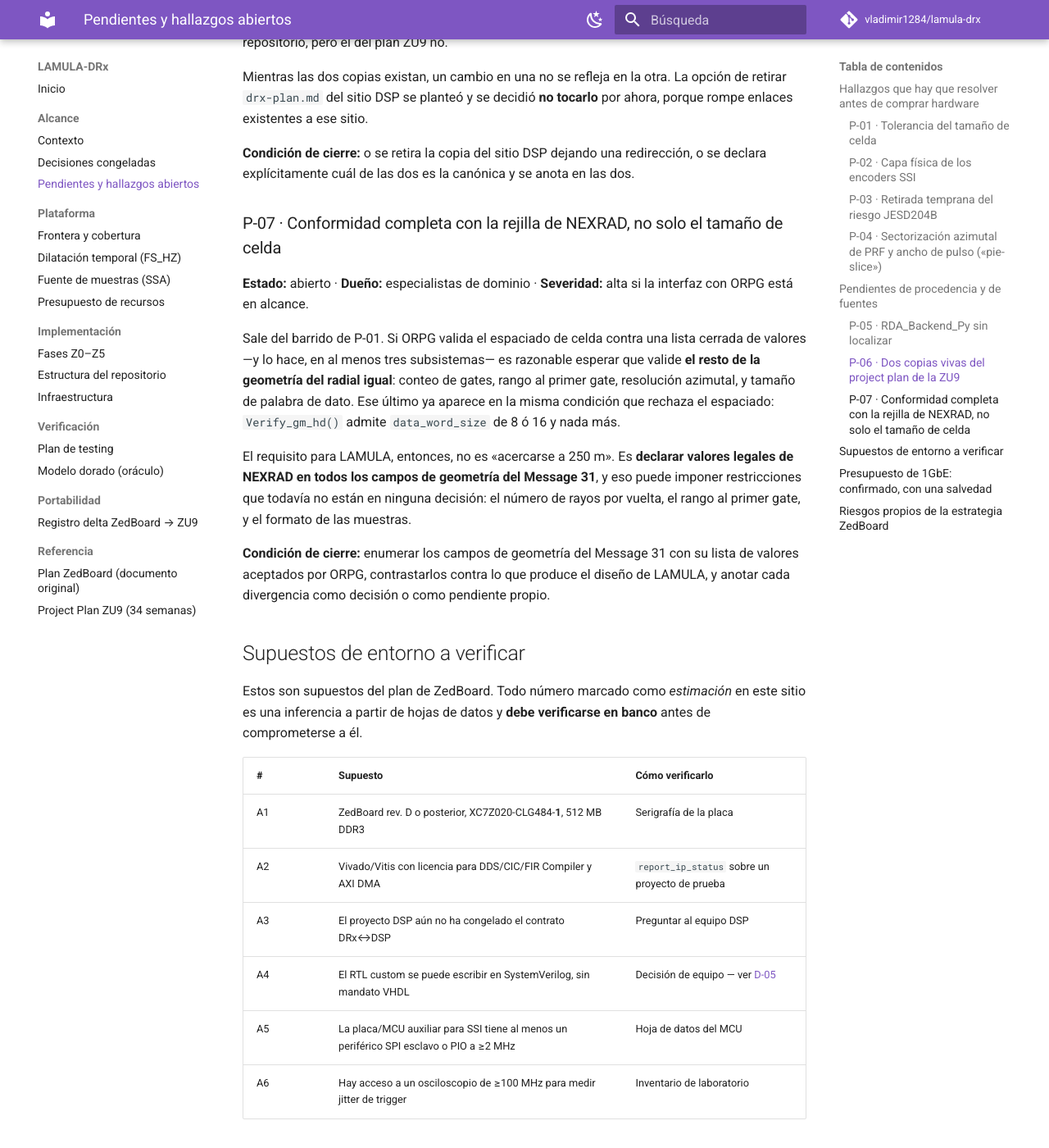
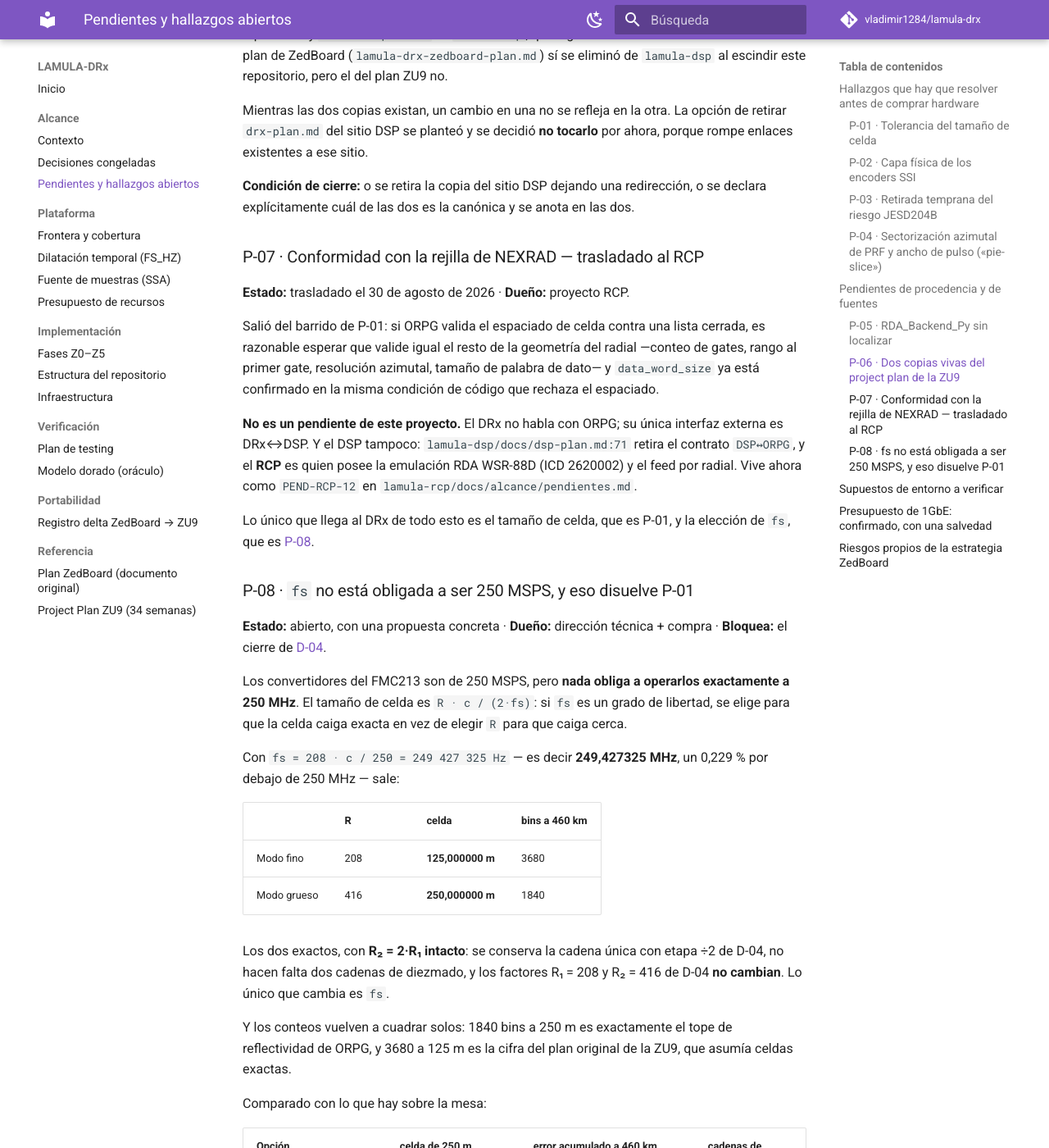
Before and after one commit to vladimir1284/lamula-drx, an MkDocs documentation site: the page built from docs/alcance/pendientes.md, in a window 1280 px wide and 1400 px high, scrolled down 3794 px. Shown: the whole window at 82% size. Built offline with MkDocs 1.6.1 and Material for MkDocs 9.7.7, drawn with Linux system fonts in a browser that asks for light colours; comment, search, counter and statistics services are not loaded; some of the changed text lies outside the part shown.

Commit message:
Move the NEXRAD conformance finding to the RCP and open P-08 on sampling rate
The conformance question P-07 raised is not this project's. The DRx never talks
to ORPG, and neither does the DSP, whose plan explicitly retired the DSP-to-ORPG
contract; the RCP owns the WSR-88D RDA emulation and the by-radial feed. P-07
becomes a pointer to PEND-RCP-12 in lamula-rcp.

P-08 records something none of the P-01 work considered: the FMC213 converters
are 250 MSPS parts, but nothing requires running them at exactly 250 MHz. Cell
size is R*c/(2*fs), so fs is a free variable. At fs = 208*c/250 = 249.427325 MHz,
R1 = 208 gives exactly 125 m and R2 = 416 gives exactly 250 m, which keeps D-04's
single decimation chain with its switchable divide-by-two, leaves both decimation
factors untouched, and drops the accumulated range error to zero. The bin counts
then land on 3680 and 1840, the latter being exactly ORPG's reflectivity cap.

The cost is clock synthesis: 249.427325 MHz is not a comfortable integer multiple
of the usual references, so it wants a fractional-N PLL or a custom VCXO, and
fractional-N spurs degrade phase noise and SFDR in a way that reaches the DSP's
clutter suppression. That, the converter's maximum rate, the JESD204B line rate
and the IF plan are all recorded as assumptions to verify off-repository before
this becomes an ADR.

Co-Authored-By: Claude Opus 5 (1M context) <noreply@anthropic.com>

```diff
--- a/docs/alcance/pendientes.md
+++ b/docs/alcance/pendientes.md
@@ -72,8 +72,11 @@ bins, cuatro por encima del tope).
     potencial número uno— y `RDA_Backend_Py`, la única fuente empírica, sigue sin localizar (ver
     [P-05](#p-05)).
 
-    La evidencia ya es suficiente para decir que **R₂ = 416 es la opción equivocada**, pero
-    sustituir D-04 pide un ADR firmado por los especialistas, no una edición de este documento.
+    La evidencia ya es suficiente para decir que **R₂ = 416 declarado como 249 es la opción
+    equivocada**, pero sustituir D-04 pide un ADR firmado por los especialistas, no una edición de
+    este documento. Y antes de escribir ese ADR hay que resolver [P-08](#p-08): si `fs` puede
+    moverse a 249,427325 MHz, R₂ = 416 pasa a dar 250 m exactos y el dilema desaparece sin tocar
+    los factores de diezmado.
 
 ### P-02 · Capa física de los encoders SSI { #p-02 }
 
@@ -158,25 +161,80 @@ existentes a ese sitio.
 **Condición de cierre:** o se retira la copia del sitio DSP dejando una redirección, o se declara
 explícitamente cuál de las dos es la canónica y se anota en las dos.
 
-### P-07 · Conformidad completa con la rejilla de NEXRAD, no solo el tamaño de celda { #p-07 }
+### P-07 · Conformidad con la rejilla de NEXRAD — trasladado al RCP { #p-07 }
 
-**Estado:** abierto · **Dueño:** especialistas de dominio · **Severidad:** alta si la interfaz con
-ORPG está en alcance.
+**Estado:** trasladado el 30 de agosto de 2026 · **Dueño:** proyecto RCP.
 
-Sale del barrido de P-01. Si ORPG valida el espaciado de celda contra una lista cerrada de valores
-—y lo hace, en al menos tres subsistemas— es razonable esperar que valide **el resto de la
-geometría del radial igual**: conteo de gates, rango al primer gate, resolución azimutal, y tamaño
-de palabra de dato. Ese último ya aparece en la misma condición que rechaza el espaciado:
-`Verify_gm_hd()` admite `data_word_size` de 8 ó 16 y nada más.
+Salió del barrido de P-01: si ORPG valida el espaciado de celda contra una lista cerrada, es
+razonable esperar que valide igual el resto de la geometría del radial —conteo de gates, rango al
+primer gate, resolución azimutal, tamaño de palabra de dato— y `data_word_size` ya está confirmado
+en la misma condición de código que rechaza el espaciado.
 
-El requisito para LAMULA, entonces, no es «acercarse a 250 m». Es **declarar valores legales de
-NEXRAD en todos los campos de geometría del Message 31**, y eso puede imponer restricciones que
-todavía no están en ninguna decisión: el número de rayos por vuelta, el rango al primer gate, y el
-formato de las muestras.
+**No es un pendiente de este proyecto.** El DRx no habla con ORPG; su única interfaz externa es
+DRx↔DSP. Y el DSP tampoco: `lamula-dsp/docs/dsp-plan.md:71` retira el contrato `DSP↔ORPG`, y el
+**RCP** es quien posee la emulación RDA WSR-88D (ICD 2620002) y el feed por radial. Vive ahora como
+`PEND-RCP-12` en `lamula-rcp/docs/alcance/pendientes.md`.
 
-**Condición de cierre:** enumerar los campos de geometría del Message 31 con su lista de valores
-aceptados por ORPG, contrastarlos contra lo que produce el diseño de LAMULA, y anotar cada
-divergencia como decisión o como pendiente propio.
+Lo único que llega al DRx de todo esto es el tamaño de celda, que es P-01, y la elección de `fs`,
+que es [P-08](#p-08).
+
+### P-08 · `fs` no está obligada a ser 250 MSPS, y eso disuelve P-01 { #p-08 }
+
+**Estado:** abierto, con una propuesta concreta · **Dueño:** dirección técnica + compra ·
+**Bloquea:** el cierre de [D-04](decisiones.md#d-04).
+
+Los convertidores del FMC213 son de 250 MSPS, pero **nada obliga a operarlos exactamente a 250
+MHz**. El tamaño de celda es `R · c / (2·fs)`: si `fs` es un grado de libertad, se elige para que la
+celda caiga exacta en vez de elegir `R` para que caiga cerca.
+
+Con `fs = 208 · c / 250 = 249 427 325 Hz` — es decir **249,427325 MHz**, un 0,229 % por debajo de
+250 MHz — sale:
+
+| | R | celda | bins a 460 km |
+|---|---|---|---|
+| Modo fino | 208 | **125,000000 m** | 3680 |
+| Modo grueso | 416 | **250,000000 m** | 1840 |
+
+Los dos exactos, con **R₂ = 2·R₁ intacto**: se conserva la cadena única con etapa ÷2 de D-04, no
+hacen falta dos cadenas de diezmado, y los factores R₁ = 208 y R₂ = 416 de D-04 **no cambian**. Lo
+único que cambia es `fs`.
+
+Y los conteos vuelven a cuadrar solos: 1840 bins a 250 m es exactamente el tope de reflectividad de
+ORPG, y 3680 a 125 m es la cifra del plan original de la ZU9, que asumía celdas exactas.
+
+Comparado con lo que hay sobre la mesa:
+
+| Opción | celda de 250 m | error acumulado a 460 km | cadenas de diezmado |
+|---|---|---|---|
+| D-04 actual: R₂ = 416 a 250 MHz | 249,4273 m → se declara **249** | 1056 m, y ORPG **descarta** el radial (ver P-01) | una |
+| Opción B: R₂ = 417 a 250 MHz | 250,0269 m → se declara 250 | 49 m | dos |
+| **`fs` = 249,427325 MHz, R₂ = 416** | **250,000000 m** | **0 m** | **una** |
+
+**Supuestos que hay que verificar antes de convertir esto en ADR** — ninguno se puede comprobar
+desde este repositorio:
+
+- **Rate máximo del convertidor del FMC213.** 249,43 MSPS queda *por debajo* de 250, así que si el
+  máximo es 250 MSPS hay margen. Esa es también la razón para preferir R₁ = 208 sobre R₁ = 209, que
+  pediría 250,63 MHz y se saldría del rango.
+- **Síntesis del reloj.** 249,427325 MHz no es múltiplo entero cómodo de las referencias habituales:
+  pide PLL fraccional-N o un VCXO a medida. **Este es el único coste real de la propuesta**, y no es
+  cosmético: los espurios de un fraccional-N degradan el ruido de fase y el SFDR, y eso pega
+  directamente a la supresión de clutter que necesita el DSP. Hay que mirar el árbol de clocking del
+  FMC213 y de la portadora antes de comprometerse.
+- **JESD204B.** La tasa de línea escala con `fs`: un 0,229 % menos. Comprobar que el modo del
+  convertidor y los transceptores siguen en rango, y que SYSREF sigue siendo submúltiplo entero del
+  LMFC.
+- **Plan de frecuencia intermedia.** El desplazamiento de las zonas de Nyquist por un 0,229 % es
+  despreciable, **salvo** si el DDC pensaba usar el truco de mezclar a `fs/4`: en ese caso el IF
+  tiene que seguir a `fs`.
+
+**Impacto en el RTL: ninguno, si se cumple [D-02](decisiones.md#d-02).** Todo se deriva de `FS_HZ`,
+así que esto es un cambio de parámetro. Tampoco toca la ZedBoard, que ya corre a otro reloj por
+dilatación temporal.
+
+**Condición de cierre:** confirmación de que el clocking puede generar 249,427325 MHz con ruido de
+fase aceptable, y un ADR que sustituya a D-04 fijando `fs` en vez de tocar R₁/R₂. Si el clocking no
+lo permite, el plan B es la Opción B de P-01 (R₂ = 417 con cadena propia).
 
 ## Supuestos de entorno a verificar
 
```
Also changed, not shown: docs/alcance/decisiones.md (+10 -3 lines), research/p-01-RESULTADO-barrido.md (+9 -2 lines).
